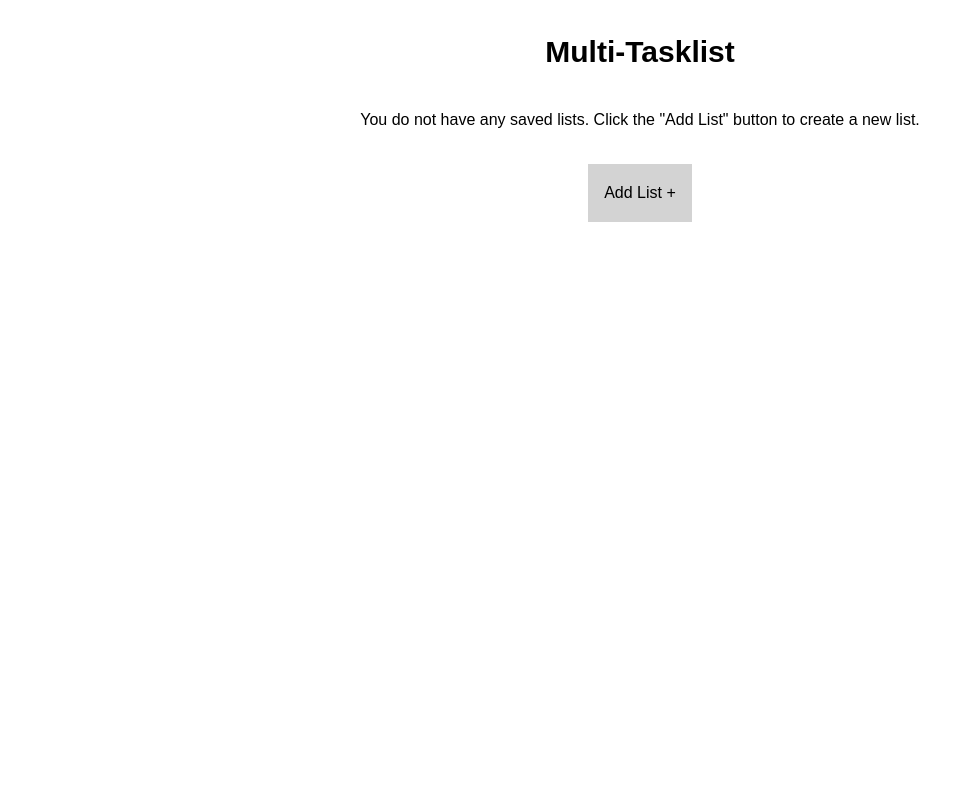
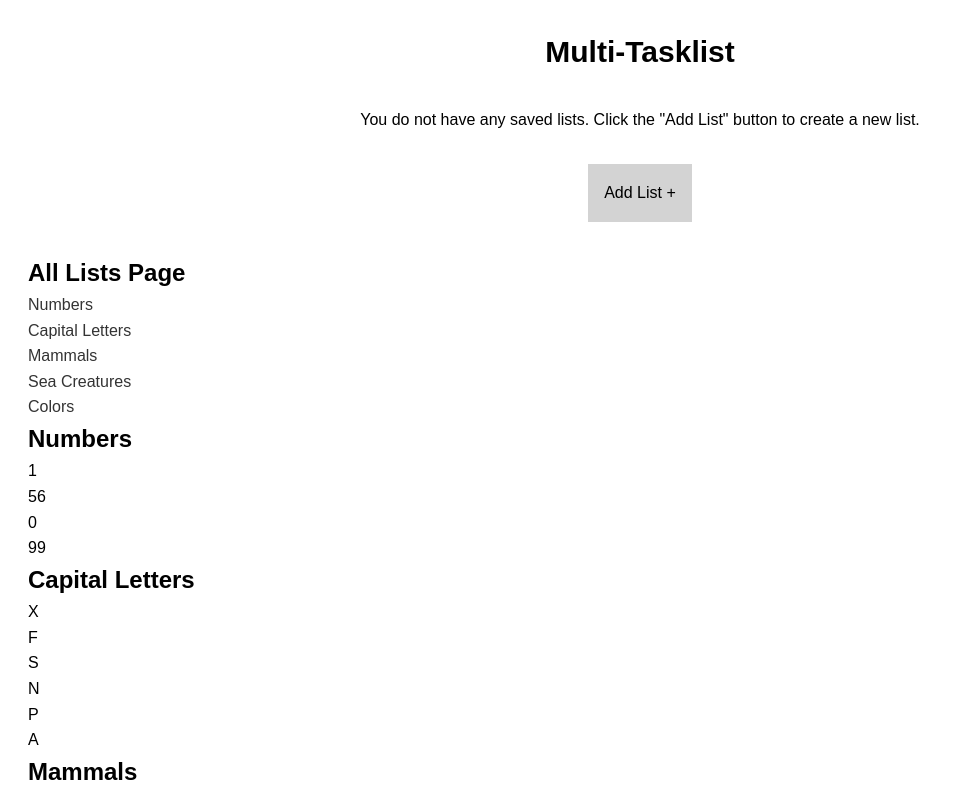
Before and after one commit to agviray/react-multi-tasklist, a React (Create React App) app: page / in a window 1280 px wide. Shown: the top 795 px of the page, without its empty margins (0-954 px from the left). Built offline with nearby package versions, Linux system fonts and the light colour scheme.

Commit message:
Edit Home page content
- Create Message component and implement in Home page.
- Edit Home page styles.

```diff
--- /dev/null
+++ b/src/components/Message.js
@@ -0,0 +1,8 @@
+import React from 'react';
+import { StyledMessage } from './styles/Message.styled';
+
+const Message = ({ text }) => {
+  return <StyledMessage>{text}</StyledMessage>;
+};
+
+export default Message;
--- a/src/components/pages/Home.js
+++ b/src/components/pages/Home.js
@@ -1,9 +1,11 @@
 import React, { useState, useEffect } from 'react';
 import AllLists from './AllLists';
 import { StyledHome } from '../styles/Home.styled';
+import Message from '../Message';
 
 const Home = () => {
   const [allLists, setAllLists] = useState([]);
+  const [messageText, setMessageText] = useState('');
 
   useEffect(() => {
     const storedLists = JSON.parse(
@@ -11,28 +13,36 @@ const Home = () => {
     );
 
     if (storedLists) {
+      // - Use an action creator here to update Redux store, so that the Redux store will contain all 'saved' lists from the 'database'--which in this app, is localStorage.
       setAllLists(storedLists);
     }
   }, []);
 
+  useEffect(() => {
+    if (allLists.length === 0) {
+      setMessageText(`You do not have any saved lists. Click the "Add List" button to
+      create a new list.`);
+    } else {
+      setMessageText(`Click the "Add List" button to create a new list, or select a list
+      below to view/edit it.`);
+    }
+  }, [allLists]);
+
   return (
     <StyledHome>
-      {allLists.length === 0 ? (
-        <>
-          <p>
-            You do not have any saved lists. Click the "Add List" button to
-            create a new list.
-          </p>
-        </>
-      ) : (
-        <>
-          <p>
-            Click the "Add List" button to create a new list, or select a list
-            below to view/edit it.
-          </p>
-        </>
-      )}
-      <span onClick={(e) => e.preventDefault()}>Add List +</span>
+      <div>
+        <Message text={messageText} />
+        <div>
+          <span
+            onClick={(e) => {
+              e.preventDefault();
+            }}
+          >
+            Add List +
+          </span>
+        </div>
+      </div>
+      <AllLists />
     </StyledHome>
   );
 };
--- a/src/components/styles/Home.styled.js
+++ b/src/components/styles/Home.styled.js
@@ -1,15 +1,17 @@
 import styled from 'styled-components';
 
 export const StyledHome = styled.div`
+  & > div:nth-of-type(1) {
     position: relative;
     display: flex;
     flex-direction: column;
     align-items: center;
 
-  p {
-    text-align: center;
+    div {
+      display: flex;
+      justify-content: center;
+      align-items: center;
       padding-bottom: 2rem;
-  }
 
       span {
         display: inline-block;
@@ -17,4 +19,6 @@ export const StyledHome = styled.div`
         padding: 1rem;
         background-color: lightgray;
       }
+    }
+  }
 `;
--- /dev/null
+++ b/src/components/styles/Message.styled.js
@@ -0,0 +1,6 @@
+import styled from 'styled-components';
+
+export const StyledMessage = styled.p`
+  text-align: center;
+  padding-bottom: 2rem;
+`;
```
Lines whose indentation alone changed are shown as unchanged.
